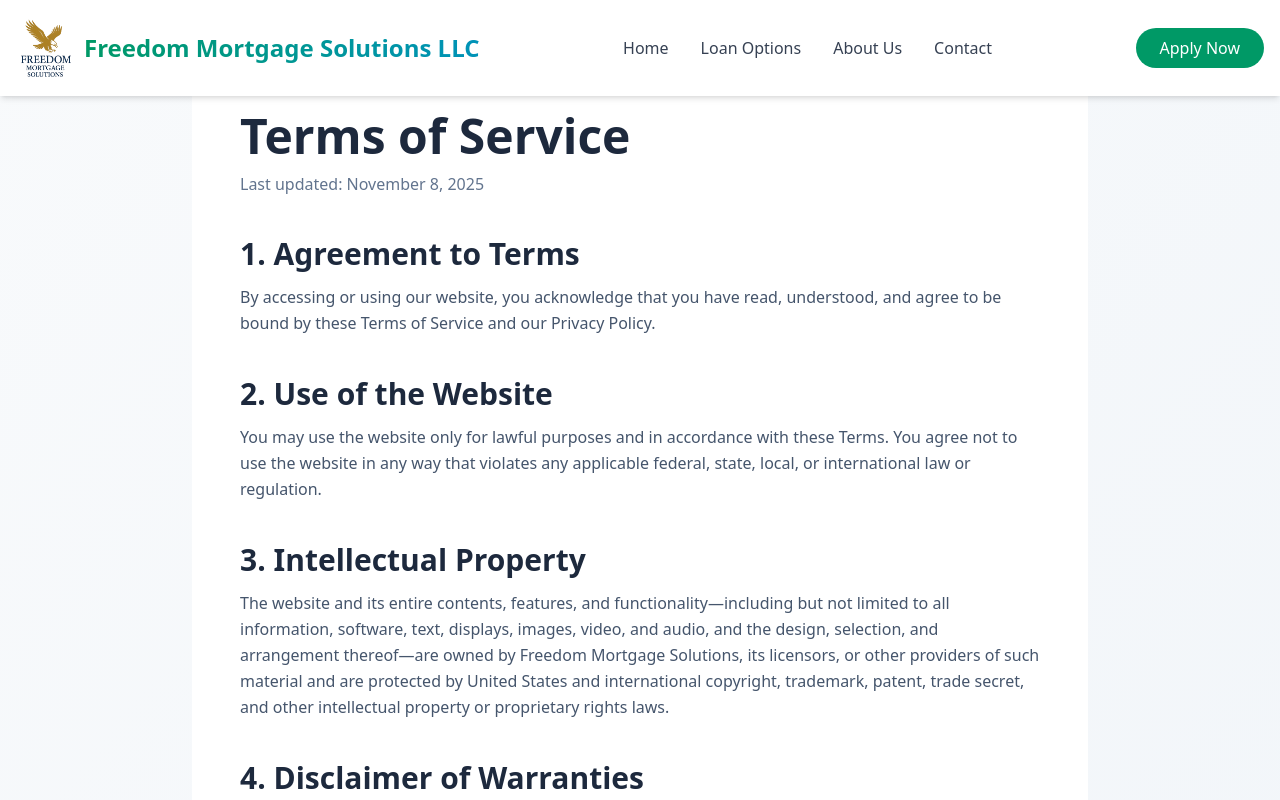
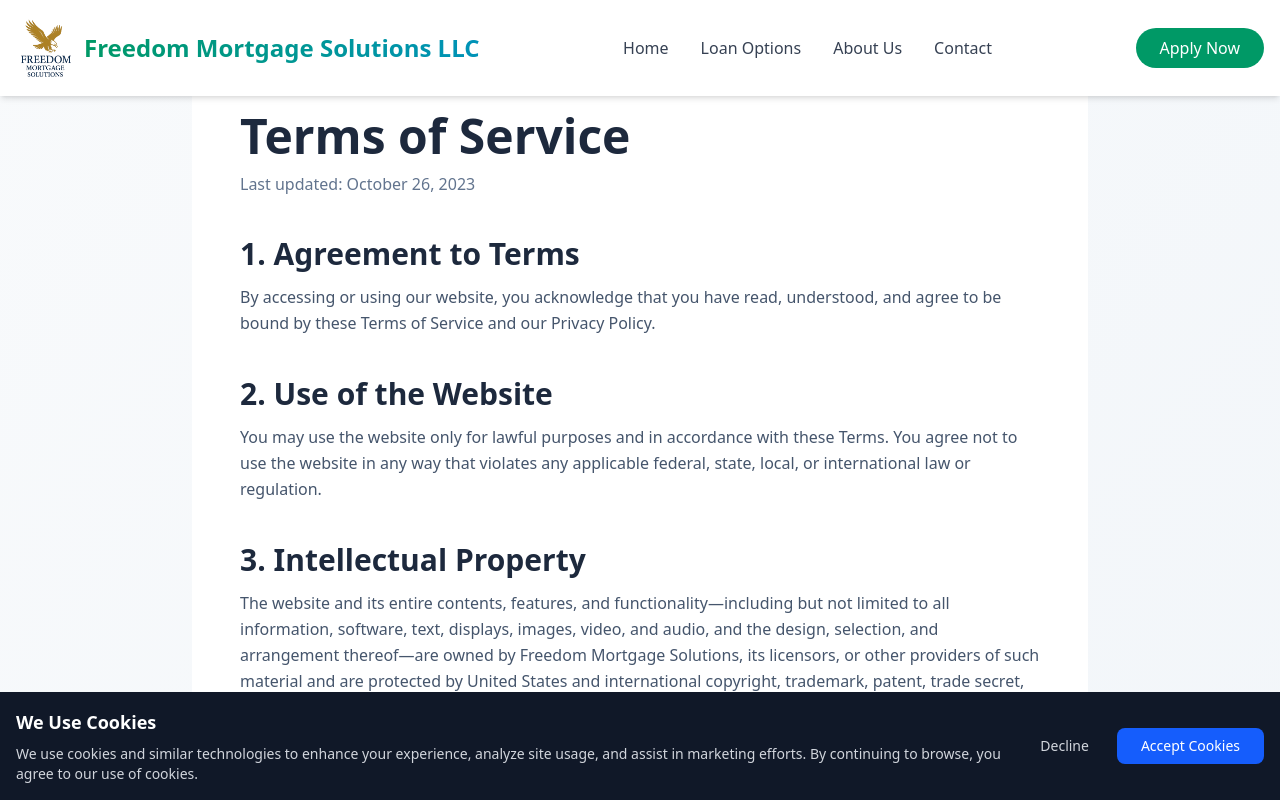
Before and after one commit to DevAsrafulIslam/mortgage-solutions, a Next.js app: page /terms in a window 1280 px wide. Shown: the top 800 px of the page. Built offline with nearby package versions, Linux system fonts and the light colour scheme.

Commit message:
feat(cookies): add cookie banner component and update legal pages

```diff
--- a/src/app/accessibility/page.tsx
+++ b/src/app/accessibility/page.tsx
@@ -6,7 +6,7 @@ const Accessibility = () => {
       <div className="max-w-5xl mx-auto">
         <header className="mb-12 text-center">
           <h1 className="text-5xl font-bold text-slate-900 mt-4 mb-2">Accessibility Statement</h1>
-          <p className="text-slate-500 text-sm">Last updated: {new Date().toLocaleDateString()}</p>
+          <p className="text-slate-500 text-sm">Last updated: 10/26/2024</p>
         </header>
 
         <div className="grid gap-8 md:grid-cols-2">
--- a/src/app/layout.tsx
+++ b/src/app/layout.tsx
@@ -4,12 +4,12 @@ import "./globals.css";
 import Navbar from "@/components/shared/Navbar";
 import Footer from "@/components/shared/Footer";
 import { Toaster } from "sonner";
+import CookieBanner from "@/components/cookieBanner/page";
 
 const geistSans = Geist({
   variable: "--font-geist-sans",
   subsets: ["latin"],
 });
-
 const geistMono = Geist_Mono({
   variable: "--font-geist-mono",
   subsets: ["latin"],
@@ -17,20 +17,27 @@ const geistMono = Geist_Mono({
 
 export const metadata: Metadata = {
   title: "MortgagePro - Your Trusted Home Loan Partner",
-  description: "Expert mortgage advice and a wide range of home loan programs tailored to your needs.",
+  description:
+    "Expert mortgage advice and a wide range of home loan programs tailored to your needs.",
   icons: {
     icon: "/logo.jpeg",
   },
 };
 
-
 export default function RootLayout({
   children,
-}: Readonly<{
+}: {
   children: React.ReactNode;
-}>) {
+}) {
   return (
     <html lang="en">
+      <head>
+        <meta name="viewport" content="width=device-width, initial-scale=1" />
+        <meta
+          httpEquiv="Content-Security-Policy"
+          content="default-src 'self'; script-src 'self' 'unsafe-inline' 'unsafe-eval'; style-src 'self' 'unsafe-inline';"
+        />
+      </head>
       <body
         className={`${geistSans.variable} ${geistMono.variable} antialiased`}
       >
@@ -40,6 +47,7 @@ export default function RootLayout({
           <Toaster richColors position="top-right" />
         </main>
         <Footer />
+        <CookieBanner />
       </body>
     </html>
   );
--- a/src/app/licensing/page.tsx
+++ b/src/app/licensing/page.tsx
@@ -7,7 +7,7 @@ const Licensing = () => {
                     <h1 className="text-4xl font-bold text-gray-900 mb-4">
                         Licensing & State Disclosures
                     </h1>
-                    <p className="text-gray-600 text-sm">Last updated: {new Date().toLocaleDateString()}</p>
+                    <p className="text-gray-600 text-sm">Last updated: 10/26/2023</p>
                 </div>
                 <div className="space-y-8">
                     <section className="border-l-4 border-blue-500 pl-6">
--- a/src/app/page.tsx
+++ b/src/app/page.tsx
@@ -79,25 +79,6 @@ const HomePage = () => {
       </div>
 
       <MortgageCalculator />
-
-      {/* Advertising Disclosure */}
-      <div className="py-8 bg-gray-100">
-        <div className="container mx-auto px-4">
-          <div className="max-w-4xl mx-auto text-center">
-            <div className="bg-white p-6 rounded-lg shadow-sm border border-gray-200">
-              <h3 className="text-lg font-semibold text-gray-800 mb-3">Important Disclosures</h3>
-              <div className="text-sm text-gray-600 space-y-2">
-                <p>• All loan programs are subject to credit and property approval.</p>
-                <p>• Rates and terms are subject to change without notice.</p>
-                <p>• Not all applicants will qualify for all loan programs.</p>
-                <p>• Additional terms, conditions, and restrictions may apply.</p>
-                <p>• Freedom Mortgage Solutions LLC is an Equal Housing Lender. NMLS #275999</p>
-              </div>
-            </div>
-          </div>
-        </div>
-      </div>
-
       {/* Loan Programs Section */}
       <div className="py-12 md:py-20 bg-gray-50">
         <div className="container mx-auto px-4">
--- a/src/app/privacy/page.tsx
+++ b/src/app/privacy/page.tsx
@@ -1,11 +1,7 @@
 import React from 'react';
 
 const PrivacyPolicy: React.FC = () => {
-    const effectiveDate = new Date().toLocaleDateString('en-US', {
-        year: 'numeric',
-        month: 'long',
-        day: 'numeric',
-    });
+    const effectiveDate = 'October 26, 2023';
 
     return (
         <div className="min-h-screen bg-gradient-to-br from-slate-50 to-slate-100 py-16 px-4 sm:px-6 lg:px-8">
--- a/src/app/sitemap/page.tsx
+++ b/src/app/sitemap/page.tsx
@@ -37,11 +37,7 @@ const Sitemap = () => {
                                         Loan Options
                                     </Link>
                                 </li>
-                                <li>
-                                    <Link href="/mortgageCalculators" className="text-gray-700 hover:text-[#00529B] transition-colors duration-200">
-                                        Mortgage Calculators
-                                    </Link>
-                                </li>
+
                                 <li>
                                     <Link href="/contact" className="text-gray-700 hover:text-[#00529B] transition-colors duration-200">
                                         Contact
--- a/src/app/terms/page.tsx
+++ b/src/app/terms/page.tsx
@@ -8,7 +8,7 @@ const TermsOfService: React.FC = () => {
                     <h1 className="text-4xl md:text-5xl font-bold text-slate-800 mb-3">
                         Terms of Service
                     </h1>
-                    <p className="text-slate-500 text-base">Last updated: {new Date().toLocaleDateString('en-US', { year: 'numeric', month: 'long', day: 'numeric' })}</p>
+                    <p className="text-slate-500 text-base">Last updated: October 26, 2023</p>
                 </header>
 
                 <div className="space-y-10">
@@ -36,7 +36,7 @@ const TermsOfService: React.FC = () => {
                     <section>
                         <h2 className="text-2xl md:text-3xl font-semibold text-slate-800 mb-3">4. Disclaimer of Warranties</h2>
                         <p className="text-slate-600 leading-relaxed">
-                            The website is provided on an "as is" and "as available" basis. Freedom Mortgage Solutions makes no representations or warranties of any kind, express or implied, as to the operation of the website, or the information, content, or materials included on the website.
+                            The website is provided on an as is and as available basis. Freedom Mortgage Solutions makes no representations or warranties of any kind, express or implied, as to the operation of the website, or the information, content, or materials included on the website.
                         </p>
                     </section>
 
--- /dev/null
+++ b/src/components/cookieBanner/page.tsx
@@ -0,0 +1,55 @@
+"use client";
+
+import { useState, useEffect } from "react";
+
+export default function CookieBanner() {
+    const [isVisible, setIsVisible] = useState(false);
+
+    useEffect(() => {
+        const cookieAccepted = localStorage.getItem("cookiesAccepted");
+        if (!cookieAccepted) {
+            setIsVisible(true);
+        }
+    }, []);
+
+    const acceptCookies = () => {
+        localStorage.setItem("cookiesAccepted", "true");
+        setIsVisible(false);
+    };
+
+    const declineCookies = () => {
+        localStorage.setItem("cookiesAccepted", "false");
+        setIsVisible(false);
+    };
+
+    if (!isVisible) return null;
+
+    return (
+        <div className="fixed bottom-0 left-0 right-0 bg-gray-900 text-white p-4 shadow-lg z-50">
+            <div className="max-w-7xl mx-auto flex flex-col sm:flex-row items-center justify-between gap-4">
+                <div className="flex-1">
+                    <h3 className="text-lg font-semibold mb-2">We Use Cookies</h3>
+                    <p className="text-sm text-gray-300">
+                        We use cookies and similar technologies to enhance your experience,
+                        analyze site usage, and assist in marketing efforts. By continuing
+                        to browse, you agree to our use of cookies.
+                    </p>
+                </div>
+                <div className="flex gap-3">
+                    <button
+                        onClick={declineCookies}
+                        className="px-4 py-2 text-sm font-medium text-gray-300 hover:text-white transition-colors"
+                    >
+                        Decline
+                    </button>
+                    <button
+                        onClick={acceptCookies}
+                        className="px-6 py-2 text-sm font-medium bg-blue-600 hover:bg-blue-700 text-white rounded-md transition-colors"
+                    >
+                        Accept Cookies
+                    </button>
+                </div>
+            </div>
+        </div>
+    );
+}
```
